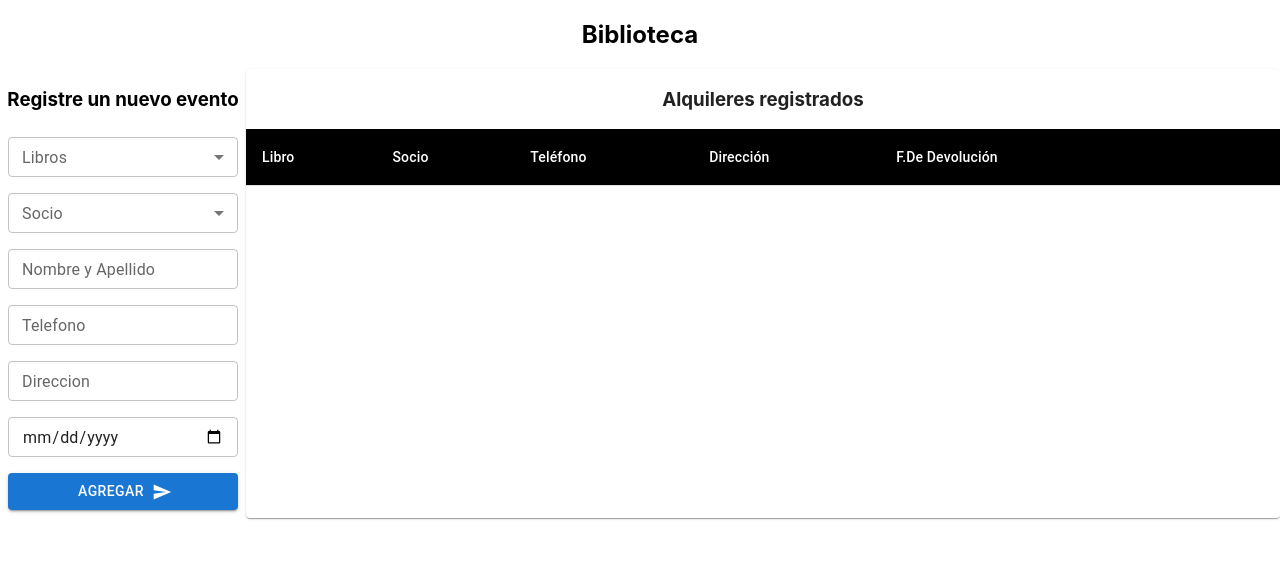
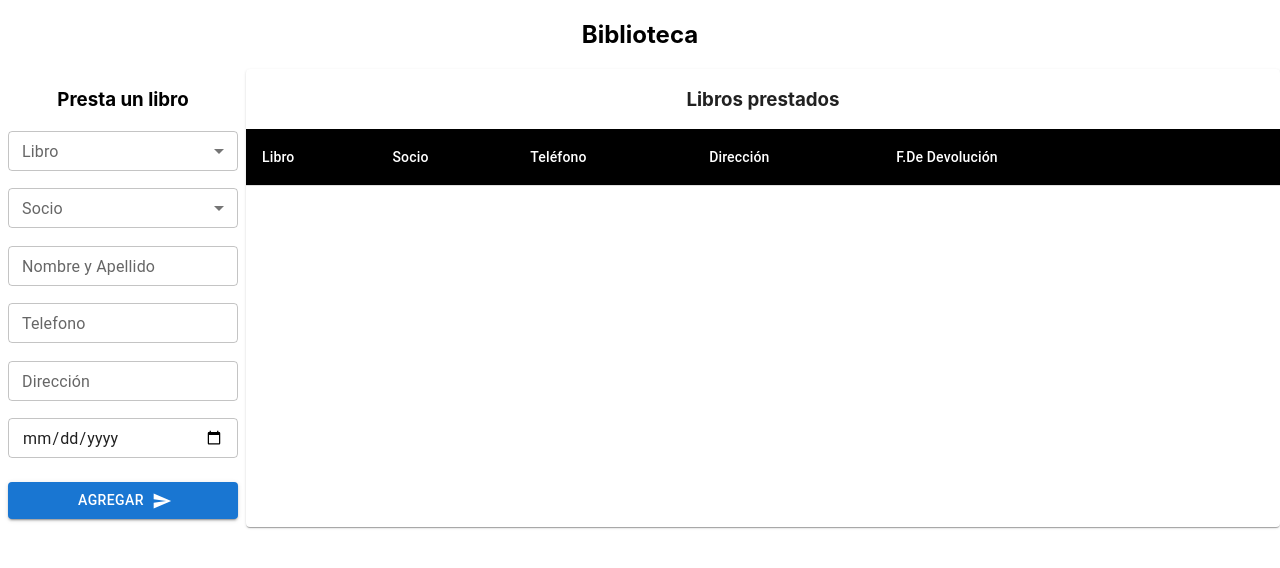
Before and after one commit to Franciscot93/Biblioteca_tpFinal, a React (Create React App) app: page / in a window 1280 px wide. Shown: the top 568 px of the page. Built offline with nearby package versions, Linux system fonts and the light colour scheme.

Commit message:
feat: agrego una mejor visualizacion para los errores del form

```diff
--- a/src/componentes/Formulario.jsx
+++ b/src/componentes/Formulario.jsx
@@ -175,10 +175,11 @@ useEffect(() => {
 
   return (
     <form onSubmit={(e)=>cargarRegistro(e)} id='FormularioBiblioteca' component={Card} >
-      <h3 className='titulo'>Registre un nuevo evento</h3>
+      <h3 className='titulo'>Presta un libro</h3>
       <div className='itemFormulario'>
-      <FormControl sx={{ m: 1, minWidth: 230, maxWidth: 230 }}  size="small">
-      <InputLabel  id="demo-select-medium-label">{camposValidos.libro!==false ?'Libros':'Libro ❌ '}</InputLabel>
+      <div className='itemError'>{camposValidos.libro===false ?'❌':null}<div className='textoError'>{camposValidos.libro===false ?'Debe seleccionar un libro':null}</div></div>
+      <FormControl sx={{ marginBottom: 2,marginX:1, minWidth: 230, maxWidth: 230 }}  size="small">
+      <InputLabel  id="demo-select-medium-label">Libro</InputLabel>
       <Select
         labelId="demo-select-medium-label"
         onBlur={(e)=>validar.libro(e.target.value)}
@@ -194,9 +195,14 @@ useEffect(() => {
             listaDeLibros.length>0?(listaDeLibros.map((libro,index)=>{return <MenuItem  key={index} value={libro.nombre}>{libro.nombre}</MenuItem>})):null
         }
       </Select>
+
       </FormControl>
-      <FormControl sx={{ m: 1, minWidth: 230, maxWidth: 230 }} size="small">
-      <InputLabel  id="demo-select-small-label">{camposValidos.socio!==false ?'Socio':'Socio ❌'}</InputLabel>
+      </div>
+      <div className='itemFormulario'>
+      <div className='itemError'>{camposValidos.socio===false ?'❌':null}<div className='textoError'>{camposValidos.socio===false ?'Debe seleccionar un socio':null}</div></div>
+      <FormControl sx={{ marginBottom: 2,marginX:1, minWidth: 230, maxWidth: 230 }} size="small">
+
+      <InputLabel  id="demo-select-small-label">Socio</InputLabel>
       <Select
         labelId="demo-select-small-label"
         onBlur={(e)=>validar.socio(e.target.value)}
@@ -215,11 +221,12 @@ useEffect(() => {
 
 
 
+
     </FormControl>
 
       </div>
       <div className='itemFormulario'>
-      <TextField sx={{ m: 1, minWidth: 230, maxWidth: 230 }}
+      <TextField sx={{ marginBottom: 2,marginX:1, minWidth: 230, maxWidth: 230 }}
           label="Nombre y Apellido"
 
           size="small"
@@ -228,8 +235,12 @@ useEffect(() => {
 
 
         />
-        <TextField sx={{ m: 1, minWidth: 230, maxWidth: 230 }}
-          label={camposValidos.telefono!==false ?'Telefono':'Ingrese un telefóno ❌'}
+        </div>
+        <div className='itemFormulario'>
+        <div className='itemError'>{camposValidos.telefono===false ?'❌':null}<div className='textoError'>{camposValidos.telefono===false ?'ingrese un telefono':null}</div></div>
+
+        <TextField sx={{ marginBottom: 2,marginX:1, minWidth: 230, maxWidth: 230 }}
+          label='Telefono'
           onBlur={(e)=>validar.telefono(e.target.value)}
           placeholder="Teléfono"
           size="small"
@@ -241,8 +252,10 @@ useEffect(() => {
 
       </div>
       <div className='itemFormulario'>
-      <TextField sx={{ m: 1, minWidth: 230, maxWidth: 230 }}
-          label={camposValidos.direccion!==false ?'Direccion':'Ingrese una dirección ❌'}
+      <div className='itemError'>{camposValidos.direccion===false ?'❌':null}<div className='textoError'>{camposValidos.direccion===false ?'Ingrese una dirección':null}</div></div>
+
+      <TextField sx={{ marginBottom: 2,marginX:1, minWidth: 230, maxWidth: 230 }}
+          label='Dirección'
           id="outlined-size-small"
           placeholder="Direccion"
           size="small"
@@ -255,9 +268,12 @@ useEffect(() => {
 
 
         />
+      </div>
+      <div className='itemFormulario'>
+      <div className='itemError'>{camposValidos.fechaDevolucion===false?'❌ ':null}<div className='textoError'>{camposValidos.fechaDevolucion===false ?'Seleccione una fecha valida':null}</div></div>
 
-      <TextField sx={{ m: 1, minWidth: 230, maxWidth: 230 }}
-          label={registro.fechaDevolucion.length>0 ?'Fecha de devolución':camposValidos.fechaDevolucion===false?'❌':null}
+      <TextField sx={{ marginBottom: 2,marginX:1, minWidth: 230, maxWidth: 230 }}
+          label={registro.fechaDevolucion.length>0 ?'Fecha de devolución':null}
           value={registro.fechaDevolucion}
           size="small"
           name="fechaDevolucion"
--- a/src/componentes/TablaLibros.jsx
+++ b/src/componentes/TablaLibros.jsx
@@ -28,7 +28,7 @@ const StyledTableCell = styled(TableCell)(({ theme }) => ({
 
   return (
     <TableContainer component={Card}>
-        <h3 className='titulo'>Alquileres registrados</h3>
+        <h3 className='titulo'>Libros prestados</h3>
       <Table  aria-label="customized table">
         <TableHead>
           <TableRow>
--- a/src/index.css
+++ b/src/index.css
@@ -14,19 +14,53 @@ code {
 
 #FormularioBiblioteca{
   display: flex;
-  flex-direction: column;
+   flex-direction: column;
 
 
 }
+.itemError{
+  display: flex;
+  flex-direction: row-reverse;
+  position: absolute;
+  bottom: 0;
+  right: 10px;
+  font-size: small;
+
+
+}
+.itemError > .textoError{
+  opacity: 0;
+  font-size: small;
+  color: #CB4154;
+  font-weight: bold;
+
+}
+
+.itemError:hover .textoError{
+
+  opacity: 1;
+
+}
+
 .itemFormulario{
   display: grid;
+  position: relative;
   place-content: center;
   place-items: center;
+  grid-gap: 1;
+  padding-top: 1.5px;
 }
 @media (max-width: 960px) {
   .rowRegistro{
     display: flex;
   }
+  .itemError{
+
+    top: 0;
+    right: 20rem;
 
 
+
+  }
+
 }
```
